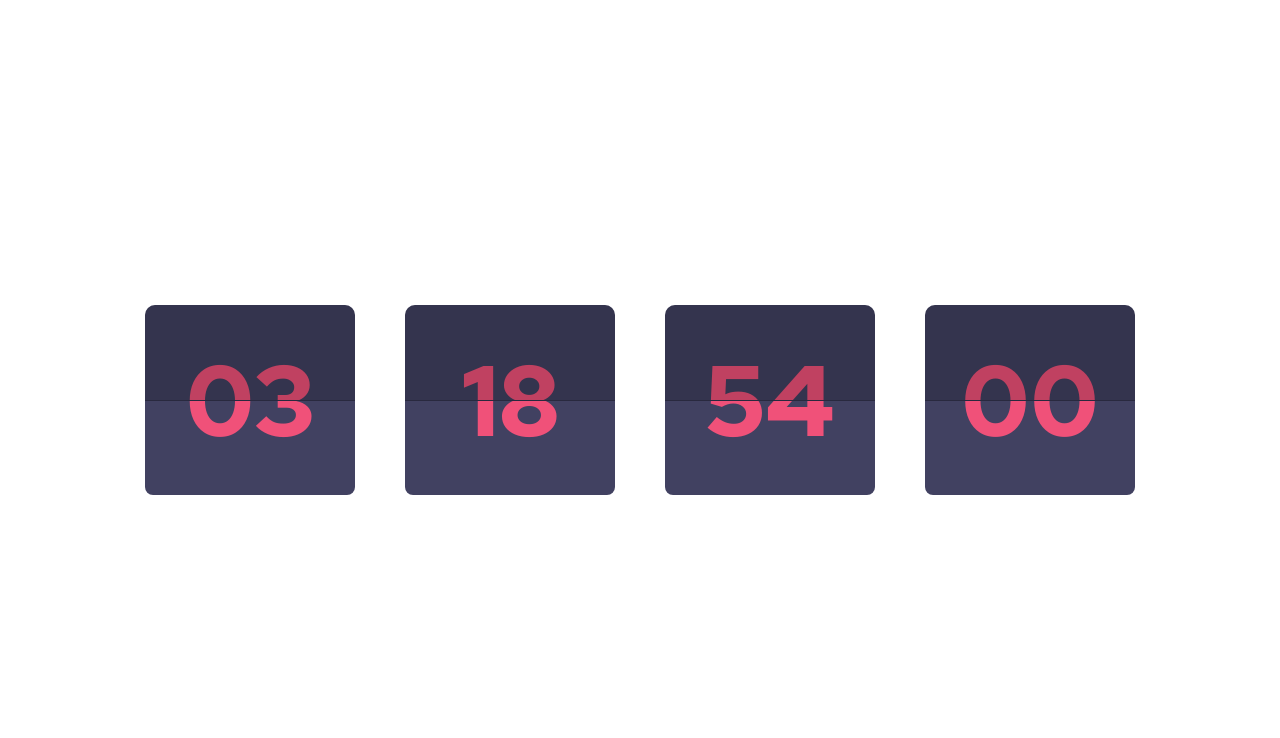
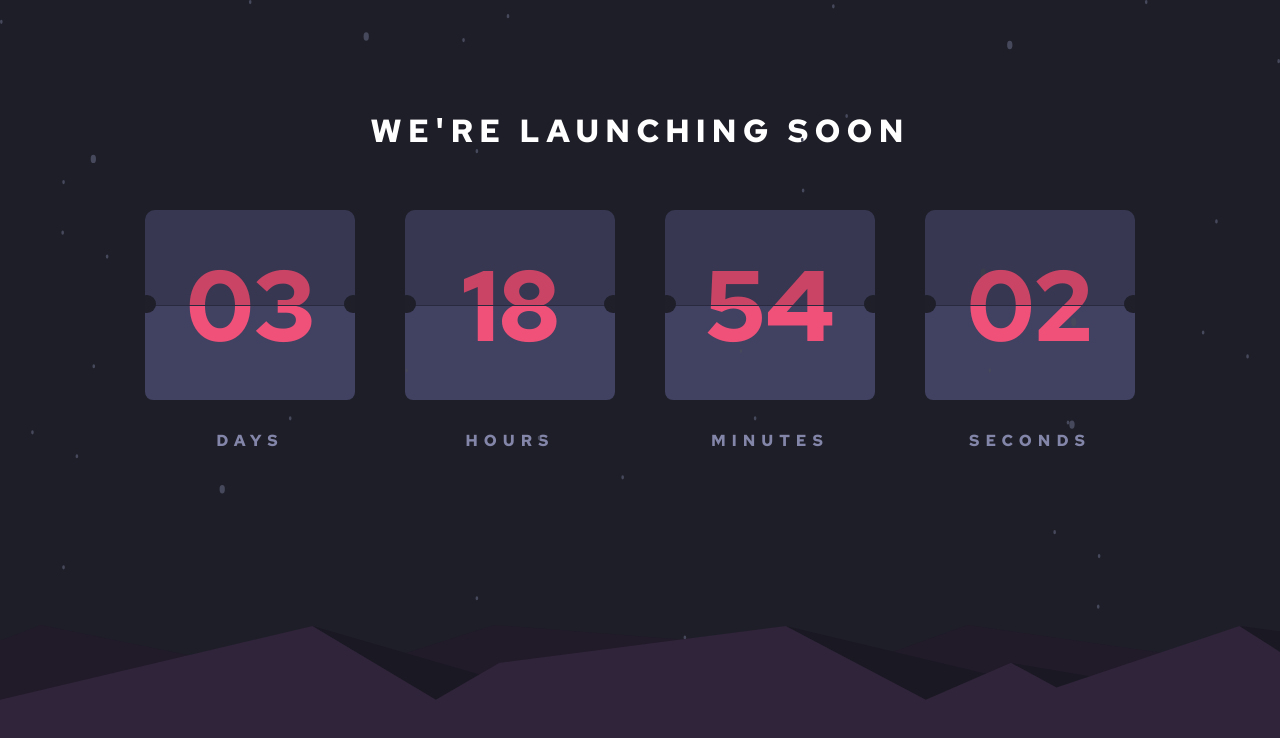
Before and after one commit to salikansari6/countdown-timer, a React (Create React App) app: page / in a window 1280 px wide. Shown: the top 738 px of the page. Built offline with nearby package versions, Linux system fonts and the light colour scheme.

Commit message:
Added backgrounds and pseudo circle element for card detail

```diff
--- a/src/App.css
+++ b/src/App.css
@@ -4,6 +4,25 @@
   font-family: "Red Hat Text", sans-serif;
   min-height: 100vh;
   display: flex;
-  justify-content: center;
+  justify-content: flex-start;
+  flex-direction: column;
   align-items: center;
+  position: relative;
+  background: #1e1e28;
 }
+
+.hills {
+  position: absolute;
+  bottom: 0;
+  width: 100%;
+}
+
+.stars {
+  position: absolute;
+  width: 100%;
+  height: 100%;
+  top: 0;
+  bottom: 0;
+  left: 0;
+  right: 0;
+}
--- a/src/App.js
+++ b/src/App.js
@@ -5,6 +5,8 @@ function App() {
   return (
     <div className="App">
       <CountDown />
+      <img src="/images/bg-stars.svg" className="stars" alt="" />
+      <img src="/images/pattern-hills.svg" className="hills" alt="" />
     </div>
   );
 }
--- a/src/components/CountDown/CountDown.css
+++ b/src/components/CountDown/CountDown.css
@@ -1,4 +1,18 @@
+.countdown {
+  height: 50vh;
+  margin-top: 5rem;
+  display: flex;
+  text-align: center;
+  flex-direction: column;
+  justify-content: space-around;
+}
+
 .countdown__container {
   display: flex;
   gap: 50px;
 }
+
+.heading {
+  color: white;
+  letter-spacing: 6px;
+}
--- a/src/components/CountDown/CountDown.jsx
+++ b/src/components/CountDown/CountDown.jsx
@@ -26,11 +26,14 @@ const CountDown = () => {
   const secondText = Math.floor((remainingTime % minute) / second);
 
   return (
-    <div className="countdown__container">
-      <TimeCard text={dayText} />
-      <TimeCard text={hourText} />
-      <TimeCard text={minuteText} />
-      <TimeCard text={secondText} />
+    <div className="countdown">
+      <h1 className="heading">WE'RE LAUNCHING SOON</h1>
+      <div className="countdown__container">
+        <TimeCard title="days" text={dayText} />
+        <TimeCard title="hours" text={hourText} />
+        <TimeCard title="minutes" text={minuteText} />
+        <TimeCard title="seconds" text={secondText} />
+      </div>
     </div>
   );
 };
--- a/src/components/TimeCard/TimeCard.css
+++ b/src/components/TimeCard/TimeCard.css
@@ -9,6 +9,7 @@
   color: hsl(345, 84%, 63%);
   font-size: 100px;
   font-weight: bold;
+  overflow: hidden;
 }
 
 .time-card__upper,
@@ -37,7 +38,7 @@
 
 .time-card__upper-dark-effect {
   border-radius: 10px 10px 0 0;
-  background: black;
+  background: rgba(0, 0, 0, 0.8);
   top: 0;
   z-index: 20;
   opacity: 0.2;
@@ -51,6 +52,40 @@
   bottom: 0;
 }
 
+.mid-line::before {
+  content: "";
+  position: absolute;
+  width: 18px;
+  height: 18px;
+
+  margin-top: -10px;
+  margin-left: -7px;
+  border-radius: 50%;
+  left: 0;
+  background: hsl(235, 16%, 14%);
+}
+
+.mid-line::after {
+  content: "";
+  position: absolute;
+  width: 18px;
+  height: 18px;
+  right: 0;
+  margin-top: -10px;
+  margin-right: -7px;
+  border-radius: 50%;
+  background: hsl(235, 16%, 14%);
+}
+
 .time-card__text {
   z-index: 10;
 }
+
+.time-card__title {
+  margin-top: 30px;
+  text-transform: uppercase;
+  font-weight: bold;
+  color: hsl(237, 18%, 59%);
+  text-align: center;
+  letter-spacing: 6px;
+}
--- a/src/components/TimeCard/TimeCard.jsx
+++ b/src/components/TimeCard/TimeCard.jsx
@@ -1,14 +1,19 @@
 import React from "react";
 import "./TimeCard.css";
 
-const TimeCard = ({ text }) => {
+const TimeCard = ({ text, title }) => {
   return (
-    <div className="time-card">
-      <div className="time-card__upper"></div>
-      <div className="time-card__upper-dark-effect"></div>
-      <div className="time-card__lower"></div>
-      <div className="mid-line"></div>
-      <div className="time-card__text">{text.toString().padStart(2, "0")}</div>
+    <div>
+      <div className="time-card">
+        <div className="time-card__upper"></div>
+        <div className="time-card__upper-dark-effect"></div>
+        <div className="time-card__lower"></div>
+        <div className="mid-line"></div>
+        <div className="time-card__text">
+          {text.toString().padStart(2, "0")}
+        </div>
+      </div>
+      <p className="time-card__title">{title}</p>
     </div>
   );
 };
```
